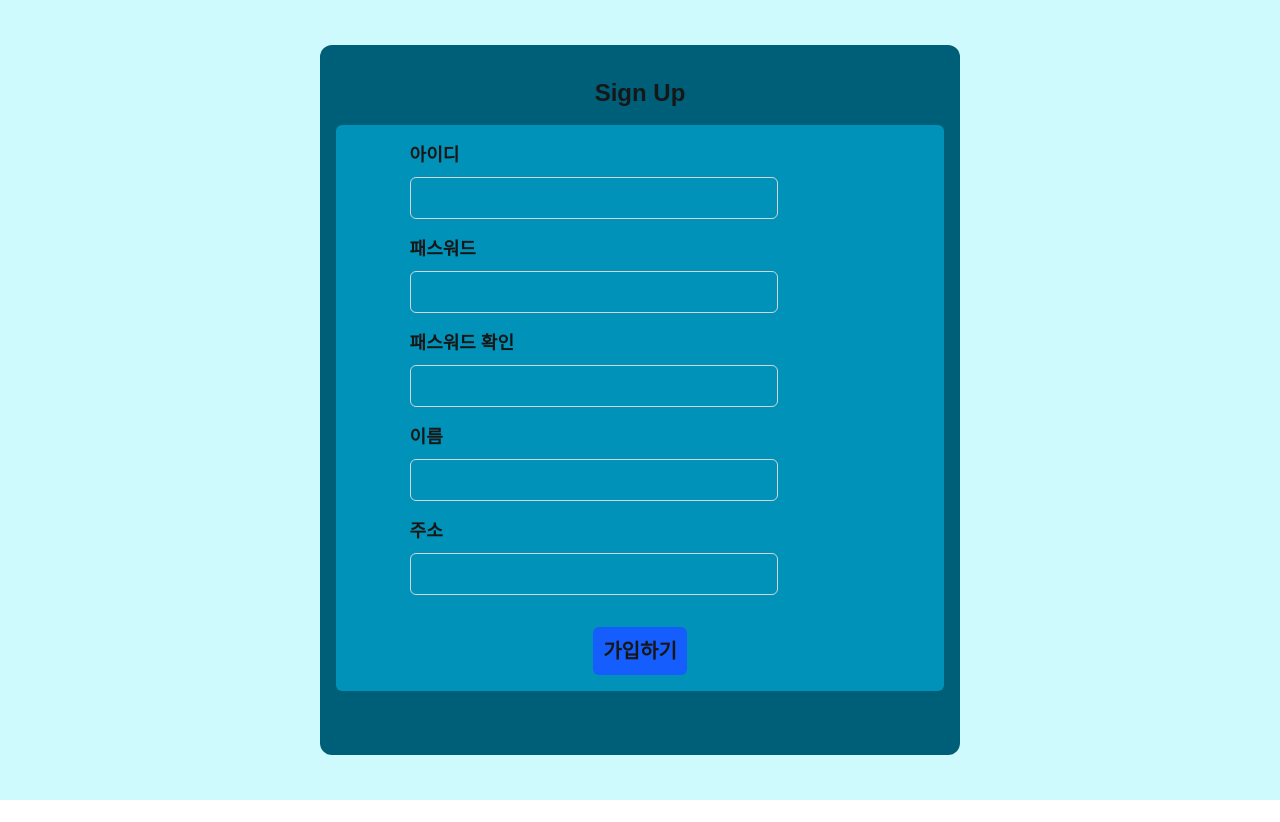
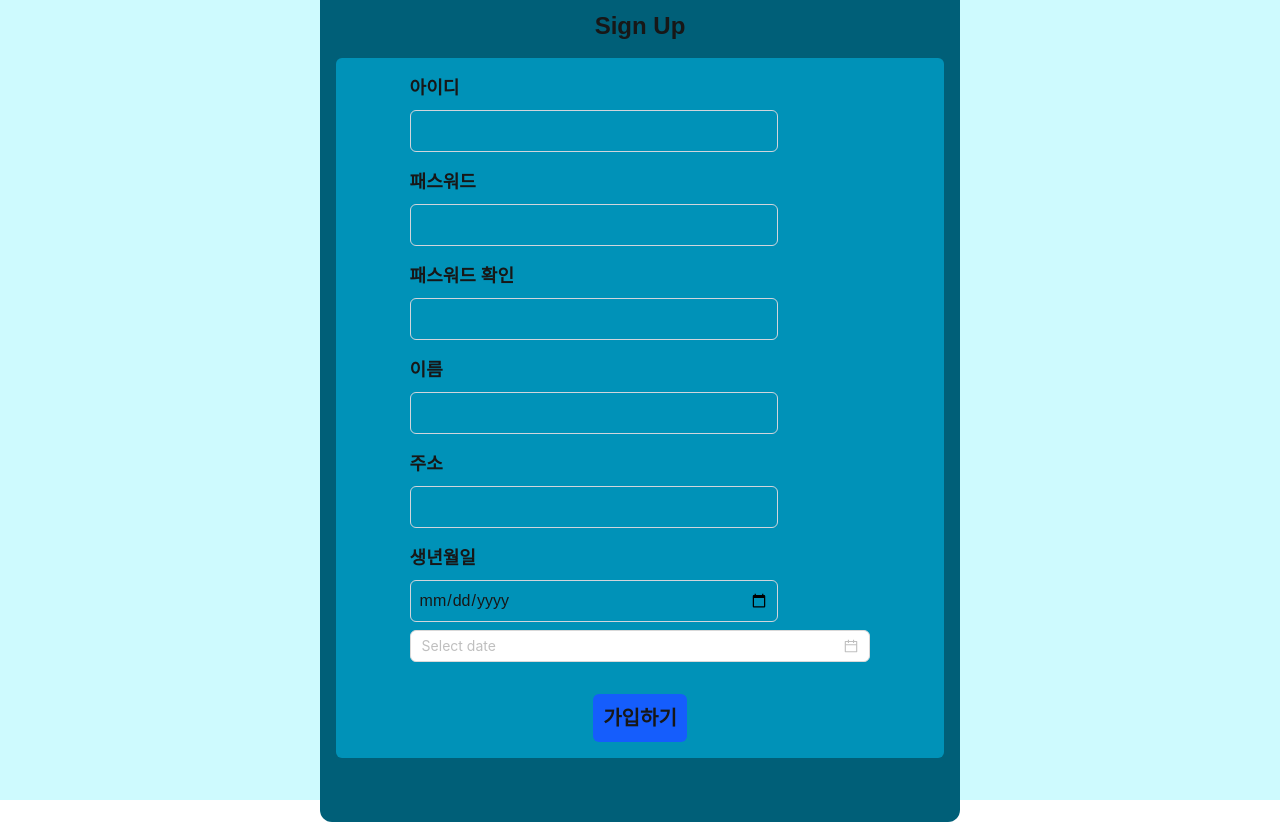
Before and after one commit to dbfjru/nextjs-basic, a Next.js app: page /signup in a window 1280 px wide. Before the commit the page ends 800 px from the top, so only its background shows below. Built offline with nearby package versions, Linux system fonts and the light colour scheme; no server answers.

Commit message:
feat: antd 적용 및 DatePicker 연습

```diff
--- a/package.json
+++ b/package.json
@@ -9,6 +9,9 @@
     "lint": "next lint"
   },
   "dependencies": {
+    "@tanstack/react-query": "^5.83.0",
+    "@tanstack/react-query-devtools": "^5.83.0",
+    "antd": "^5.26.6",
     "next": "15.4.3",
     "react": "19.1.0",
     "react-dom": "19.1.0",
--- a/src/app/interfaces/types.ts
+++ b/src/app/interfaces/types.ts
@@ -4,4 +4,5 @@ export interface ISignup {
     checkPassword: string;
     name: string;
     address: string;
+    birth: string;
 }
--- a/src/app/signup/page.tsx
+++ b/src/app/signup/page.tsx
@@ -2,6 +2,7 @@
 import React, {useEffect} from 'react';
 import {useForm} from "react-hook-form";
 import {ISignup} from "@/app/interfaces/types";
+import {DatePicker} from "antd";
 
 const SignupPage = () => {
     useEffect(() => {
@@ -23,6 +24,7 @@ const SignupPage = () => {
             checkPassword: '',
             name: '',
             address: '',
+            birth: ''
         }
     })
 
@@ -178,6 +180,29 @@ const SignupPage = () => {
                     </div>
                 </div>
 
+                <div className="flex flex-col gap-2 w-[80%]">
+                    <label className={"text-lg font-bold"} htmlFor={"birth"}>
+                        생년월일
+                    </label>
+                    <div>
+                        <input
+                            id={"birth"}
+                            type="date"
+                            className={"w-[80%] border border-gray-300 rounded-md p-2"}
+                            {...register("birth", {
+                                required: {
+                                    value: true,
+                                    message: "필수"
+                                }
+                            })}
+                        />
+                        {
+                            errors.birth && <span className={"ml-2 text-red-700"}>{errors.birth.message}</span>
+                        }
+                    </div>
+                    <DatePicker/>
+                </div>
+
                 <button
                     type="submit"
                     className={"p-2.5 mt-[1rem] bg-blue-600 rounded-md cursor-pointer text-xl font-bold"}
```
Also changed, not shown: 1 other file (tests, documents, lock files or other folders).
